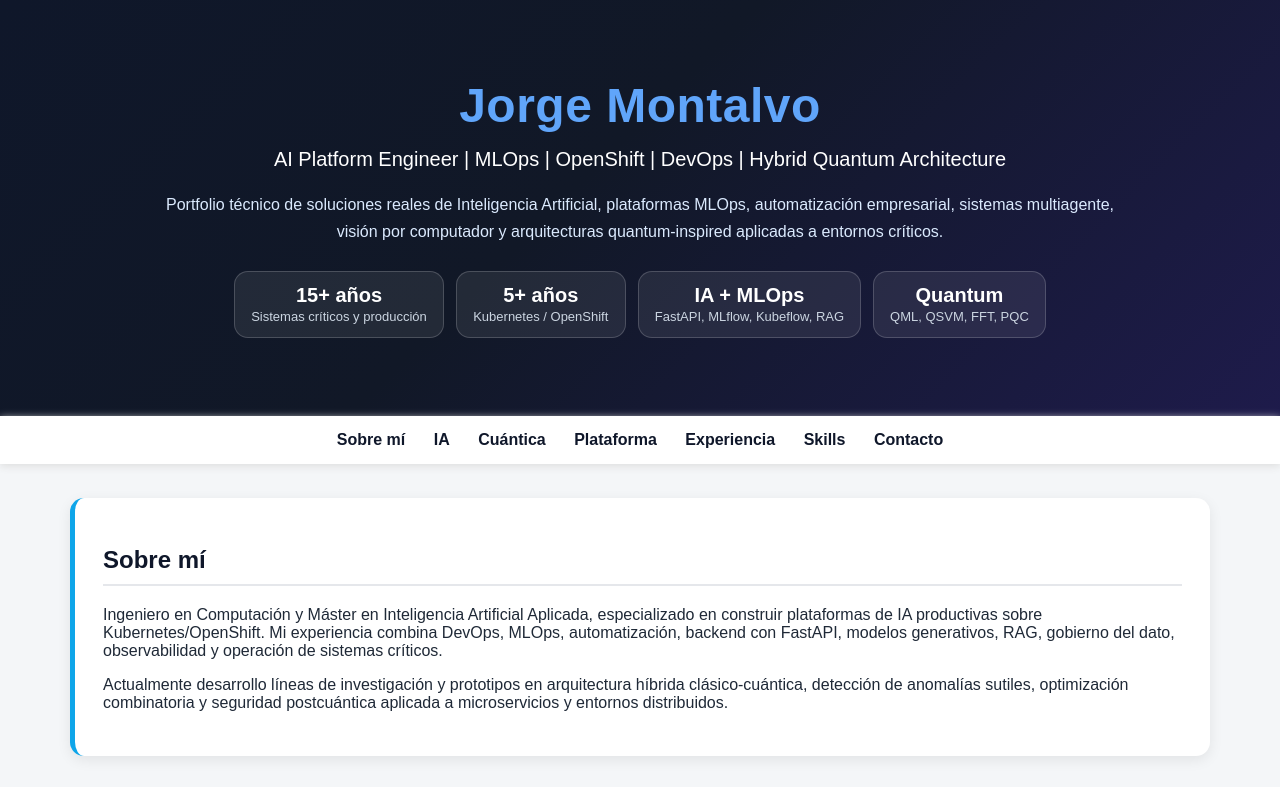
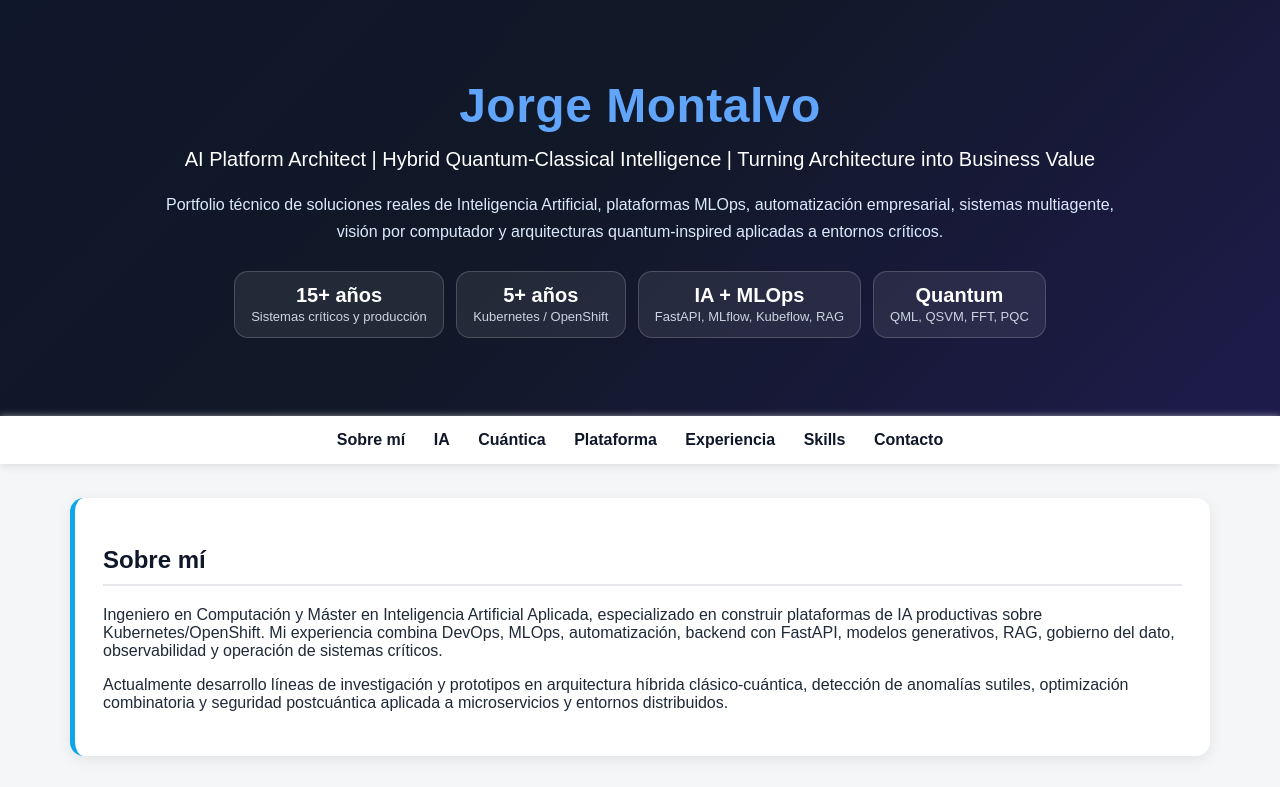
Before and after one commit to jorgemontalvof/jorgemontalvof.github.io, a plain HTML site: page index.html in a window 1280 px wide. Shown: the top 787 px of the page. Drawn offline with Linux system fonts and the light colour scheme.

Commit message:
Update index.html

```diff
--- a/index.html
+++ b/index.html
@@ -31,7 +31,7 @@ ul{padding-left:20px;line-height:1.7}.section-label{font-size:13px;font-weight:b
 
 <header>
 <h1>Jorge Montalvo</h1>
-<p>AI Platform Engineer | MLOps | OpenShift | DevOps | Hybrid Quantum Architecture</p>
+<p>AI Platform Architect | Hybrid Quantum‑Classical Intelligence | Turning Architecture into Business Value</p>
 <p class="intro">
 Portfolio técnico de soluciones reales de Inteligencia Artificial, plataformas MLOps, automatización empresarial,
 sistemas multiagente, visión por computador y arquitecturas quantum-inspired aplicadas a entornos críticos.
```
